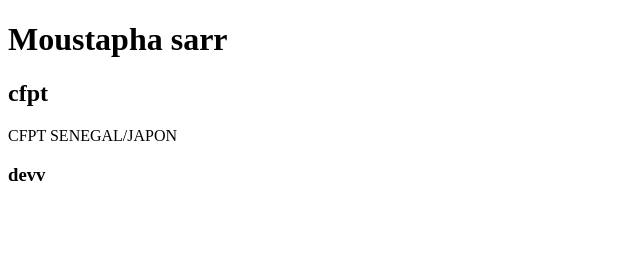
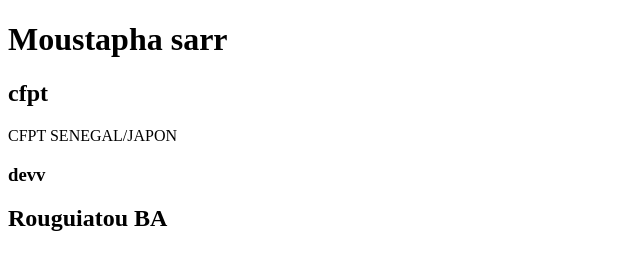
Before and after one commit to Sarr3052/dam2, a plain HTML site: page index.html in a window 1280 px wide. Shown: the whole page, without its empty margins (0-640 px from the left). Drawn offline with Linux system fonts and the light colour scheme.

Commit message:
rouguiatouba

```diff
--- a/index.html
+++ b/index.html
@@ -10,5 +10,6 @@
     <h2>cfpt</h2>
     <p>CFPT SENEGAL/JAPON</p>
     <h3>devv</h3>
+    <h2>Rouguiatou BA</h2>
 </body>
 </html>
```
